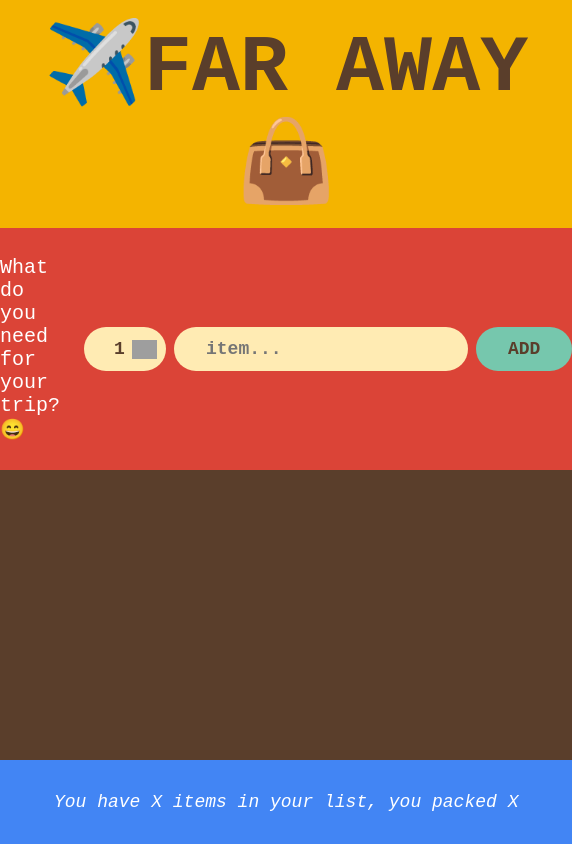
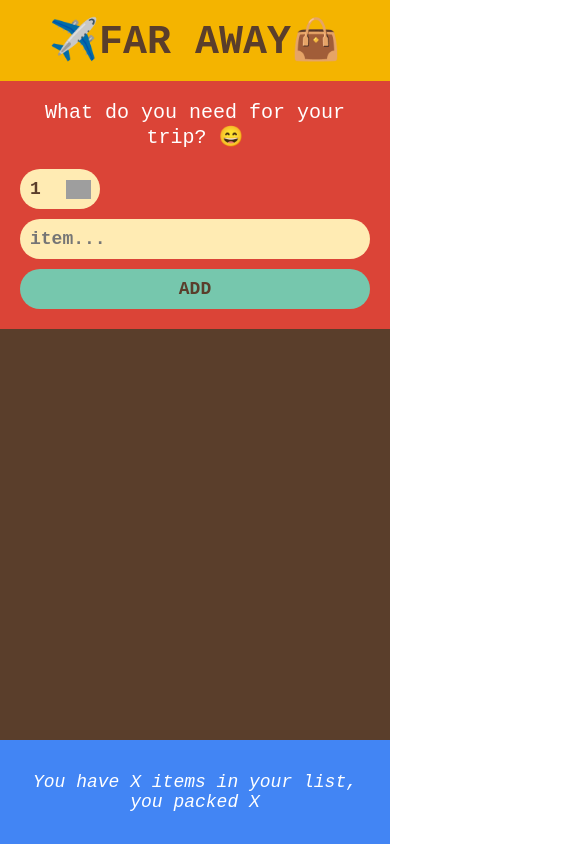
Before and after one commit to ShubhamAdelkar/travel-list, a React (Create React App) app: page / in a window 390 px wide. Shown: the whole page, 572 px wide, since content can reach past the window. Built offline with nearby package versions, Linux system fonts and the light colour scheme; grey boxes are pictures that could not be loaded; a web font is replaced by a local one.

Commit message:
optimized for mobile view

```diff
--- a/src/index.css
+++ b/src/index.css
@@ -46,7 +46,7 @@ h1 {
 
   & select {
     appearance: none;
-    padding: 12px 3rem;
+    padding: 12px 3rem 12px 2.5rem;
     background: var(--arrow-icon) no-repeat right 0.5em center / 1.4em;
     background-color: #ffebb3;
     color: #5a3e2b;
@@ -56,7 +56,13 @@ h1 {
     font-weight: 700;
     font-size: 1.8rem;
     cursor: pointer;
+    width: 90px;
+    padding-right: 30px;
   }
+}
+
+.add-form select option {
+  font-size: 16px;
 }
 
 h3 {
@@ -109,13 +115,13 @@ input {
   list-style: none;
   width: 80%;
   overflow: hidden;
-
   display: grid;
   grid-template-columns: repeat(auto-fit, minmax(250px, 1fr));
   gap: 1.2rem;
   justify-content: center;
   align-content: start;
 }
+
 
 .list li {
   display: flex;
@@ -157,5 +163,87 @@ input[type="checkbox"] {
   text-align: center;
   font-weight: 500;
   font-size: 18px;
-  padding: 3.2rem 0;
+  padding: 3.2rem 2rem;
 }
+
+@media only screen and (max-width: 600px),
+(max-width: 1070px),
+(max-width: 391px) {
+  h1 {
+    font-size: 4rem;
+  }
+
+  .add-form {
+    flex-direction: column;
+    align-items: stretch;
+    gap: 1rem;
+    padding: 2rem;
+    text-align: center;
+
+    & select {
+      width: 100%;
+      max-width: 80px;
+      padding-right: 30px;
+    }
+
+    h3 {
+      margin-right: 0;
+      margin-bottom: 1rem;
+    }
+
+    button,
+    select,
+    input {
+      padding: 1rem;
+    }
+
+    .add-form button {
+      margin-top: 1rem;
+    }
+  }
+
+  .add-form select option {
+    font-size: 14px;
+  }
+
+  .list {
+    padding: 2rem 0;
+    font-size: 16px;
+
+    .actions button,
+    .list select {
+      padding: 0.6rem 1.6rem;
+      font-size: 1rem;
+      margin: 0.4rem 0.8rem;
+    }
+
+    .list ul {
+      grid-template-columns: 1fr;
+    }
+
+    .list li {
+      flex-direction: column;
+      gap: 0.8rem;
+    }
+
+    .quantity {
+      width: 16px;
+      height: 16px;
+      line-height: 16px;
+    }
+
+    input[type="checkbox"] {
+      height: 1.6rem;
+      width: 1.6rem;
+    }
+
+    .list li button {
+      font-size: 1.4rem;
+      padding: 0.6rem;
+    }
+
+    .stats {
+      padding: 1.6rem 4rem;
+    }
+  }
+}
```
